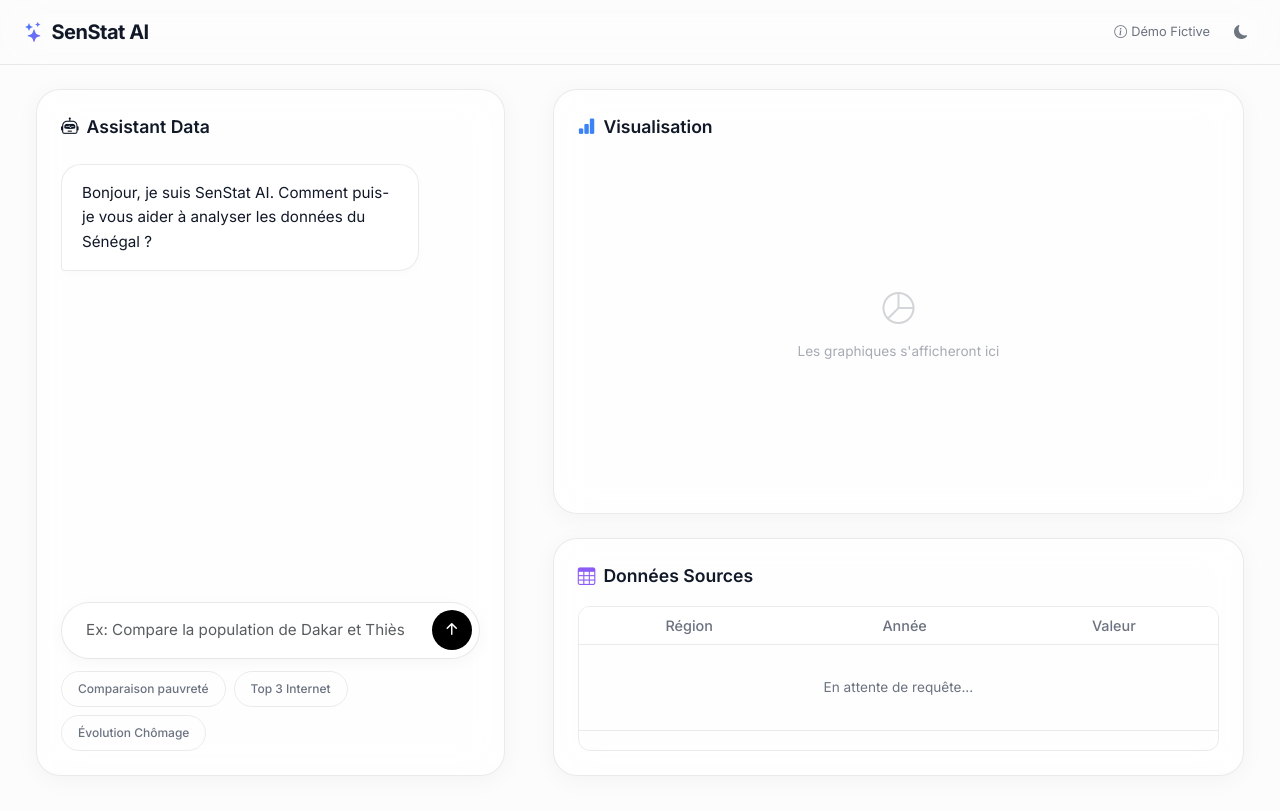
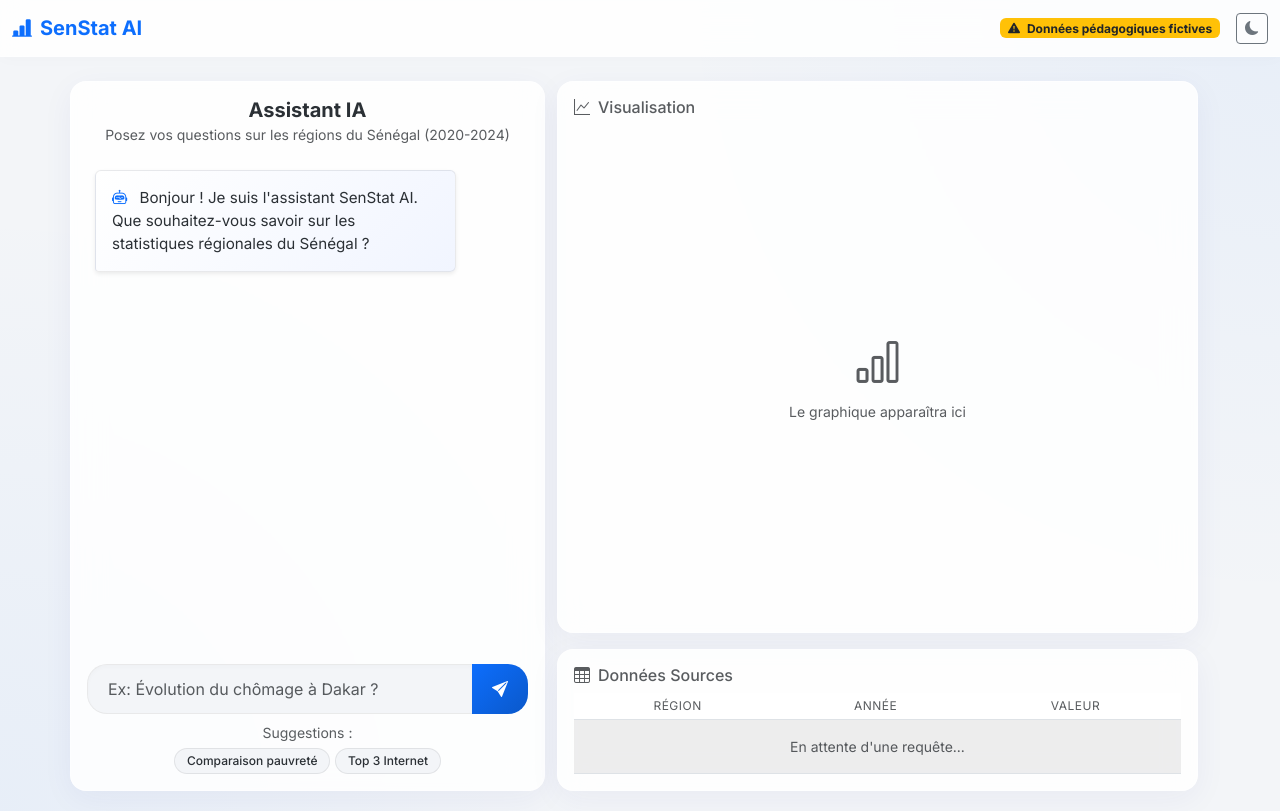
Before and after one commit to diopmassogui68-hash/SenStat-AI, a Django app: page / in a window 1280 px wide. Before the commit the page ends 776 px from the top, so only its background shows below. Run offline with Django 5.2, Linux system fonts and the light colour scheme; a map, chart or similar area stays blank.

Commit message:
Revert "style: refonte totale vers une UI ultra-premium (Bento box, Vercel-like)"
This reverts commit 9feff7cb39416007de64c16e509142329e735828.

```diff
--- a/static/css/style.css
+++ b/static/css/style.css
@@ -1,333 +1,236 @@
 /*
- * SenStat AI - Ultra Premium UI/UX
- * Auteur: Sanor Mangane
+ * SenStat AI - Styles Premium & UX Avancée
+ * Auteur: Sanor Mangane (Habillage & UX)
  */
 
  :root {
-    /* Thème Clair - Apple/Vercel inspired */
-    --bg-color: #fcfcfc;
-    --panel-bg: rgba(255, 255, 255, 0.7);
-    --text-primary: #111827;
-    --text-secondary: #6b7280;
+    /* Thème Clair - Premium */
+    --bg-color: #f3f5f8;
+    --panel-bg: rgba(255, 255, 255, 0.85);
+    --text-color: #2b3035;
     --border-color: rgba(0, 0, 0, 0.08);
-    --chat-bot-bg: #ffffff;
-    --chat-user-bg: #000000;
+    --chat-bot-bg: linear-gradient(135deg, #ffffff 0%, #f1f5ff 100%);
+    --chat-user-bg: linear-gradient(135deg, #0d6efd 0%, #0a58ca 100%);
     --chat-user-text: #ffffff;
-    --accent-color: #000000;
-    --accent-hover: #333333;
-    --glass-shadow: 0 4px 24px rgba(0, 0, 0, 0.04);
-    --glass-border: 1px solid rgba(255, 255, 255, 0.6);
-    --input-bg: #ffffff;
+    --text-muted: #6c757d;
+    --glass-shadow: 0 8px 32px 0 rgba(31, 38, 135, 0.05);
+    --glass-border: 1px solid rgba(255, 255, 255, 0.4);
+    --accent-glow: 0 0 15px rgba(13, 110, 253, 0.3);
 }
 
 [data-bs-theme="dark"] {
-    /* Thème Sombre - Sleek AI Dashboard */
-    --bg-color: #09090b;
-    --panel-bg: rgba(24, 24, 27, 0.6);
-    --text-primary: #fafafa;
-    --text-secondary: #a1a1aa;
-    --border-color: rgba(255, 255, 255, 0.1);
-    --chat-bot-bg: #18181b;
-    --chat-user-bg: #ffffff;
-    --chat-user-text: #09090b;
-    --accent-color: #ffffff;
-    --accent-hover: #e4e4e7;
-    --glass-shadow: 0 8px 32px rgba(0, 0, 0, 0.5);
-    --glass-border: 1px solid rgba(255, 255, 255, 0.08);
-    --input-bg: #18181b;
+    /* Thème Sombre - Premium & Sleek */
+    --bg-color: #0f1115;
+    --panel-bg: rgba(25, 28, 36, 0.75);
+    --text-color: #e9ecef;
+    --border-color: rgba(255, 255, 255, 0.05);
+    --chat-bot-bg: linear-gradient(135deg, #1c1f26 0%, #2a2e39 100%);
+    --chat-user-bg: linear-gradient(135deg, #3d8bfd 0%, #0d6efd 100%);
+    --chat-user-text: #ffffff;
+    --text-muted: #adb5bd;
+    --glass-shadow: 0 8px 32px 0 rgba(0, 0, 0, 0.4);
+    --glass-border: 1px solid rgba(255, 255, 255, 0.05);
+    --accent-glow: 0 0 20px rgba(61, 139, 253, 0.2);
 }
 
 body {
-    font-family: 'Inter', -apple-system, BlinkMacSystemFont, "Segoe UI", Roboto, Helvetica, Arial, sans-serif;
+    font-family: 'Inter', sans-serif;
     background-color: var(--bg-color);
-    color: var(--text-primary);
-    transition: background-color 0.5s ease, color 0.5s ease;
-    height: 100vh;
+    color: var(--text-color);
+    transition: background-color 0.4s cubic-bezier(0.4, 0, 0.2, 1), color 0.4s ease;
+    min-height: 100vh;
     display: flex;
     flex-direction: column;
-    overflow: hidden;
-    margin: 0;
+    overflow-x: hidden;
+    background-image: radial-gradient(circle at top right, rgba(13, 110, 253, 0.05), transparent 40%),
+                      radial-gradient(circle at bottom left, rgba(13, 110, 253, 0.05), transparent 40%);
 }
 
-/* Navbar ultra minimaliste */
 .navbar {
-    background-color: transparent !important;
-    backdrop-filter: blur(20px);
-    -webkit-backdrop-filter: blur(20px);
-    border-bottom: 1px solid var(--border-color);
-    padding: 12px 24px;
-    z-index: 1000;
-}
-
-.navbar-brand {
-    font-weight: 700;
-    letter-spacing: -0.5px;
-    color: var(--text-primary) !important;
-    display: flex;
-    align-items: center;
-    gap: 8px;
-}
-
-.navbar-brand i {
-    background: linear-gradient(135deg, #3b82f6, #8b5cf6);
-    -webkit-background-clip: text;
-    -webkit-text-fill-color: transparent;
+    background-color: var(--panel-bg) !important;
+    backdrop-filter: blur(12px);
+    -webkit-backdrop-filter: blur(12px);
+    border-bottom: var(--glass-border) !important;
+    box-shadow: 0 2px 15px rgba(0,0,0,0.02);
 }
 
 .main-container {
     flex-grow: 1;
-    height: calc(100vh - 65px);
-    padding: 24px;
-    max-width: 1600px;
-    margin: 0 auto;
-    width: 100%;
+    padding-bottom: 20px;
+    height: calc(100vh - 70px);
 }
 
-/* Disposition en colonnes */
-.row.h-100 {
-    margin: 0;
-    gap: 24px;
+/* Glassmorphism Panels */
+.chat-panel, .card {
+    background: var(--panel-bg) !important;
+    backdrop-filter: blur(16px);
+    -webkit-backdrop-filter: blur(16px);
+    border: var(--glass-border) !important;
+    box-shadow: var(--glass-shadow) !important;
+    border-radius: 16px !important;
+    transition: transform 0.3s ease, box-shadow 0.3s ease;
 }
 
-.col-chat {
-    width: 40%;
-    max-width: 500px;
+.card:hover {
+    box-shadow: var(--glass-shadow), var(--accent-glow) !important;
+    transform: translateY(-2px);
 }
 
-.col-visu {
-    flex: 1;
-}
-
-/* Panneaux avec effet Glass/Bento Box */
-.bento-panel {
-    background: var(--panel-bg);
-    backdrop-filter: blur(20px);
-    -webkit-backdrop-filter: blur(20px);
-    border: var(--glass-border);
-    box-shadow: var(--glass-shadow);
-    border-radius: 24px;
-    padding: 24px;
-    display: flex;
-    flex-direction: column;
-    transition: all 0.4s ease;
-    border: 1px solid var(--border-color);
-}
-
-/* Zone Historique Chat */
 .chat-history {
-    background: transparent;
+    background-color: transparent;
     border: none;
     display: flex;
     flex-direction: column;
-    gap: 20px;
-    padding-right: 12px;
-    overflow-y: auto;
     scroll-behavior: smooth;
+    padding: 10px 5px;
 }
 
-/* Messages */
+/* Bulles de message avec Micro-animations */
 .msg-bubble {
-    max-width: 88%;
+    max-width: 85%;
+    word-wrap: break-word;
     font-size: 0.95rem;
-    line-height: 1.6;
-    padding: 16px 20px;
-    border-radius: 20px;
-    animation: fadeScaleIn 0.4s cubic-bezier(0.16, 1, 0.3, 1) forwards;
+    line-height: 1.5;
+    animation: slideUpFade 0.4s cubic-bezier(0.175, 0.885, 0.32, 1.275) forwards;
+    box-shadow: 0 4px 15px rgba(0,0,0,0.03);
+    border: 1px solid var(--border-color);
 }
 
 .bot-msg {
     align-self: flex-start;
-    background: var(--chat-bot-bg);
-    color: var(--text-primary);
-    border-bottom-left-radius: 4px;
-    border: 1px solid var(--border-color);
-    box-shadow: 0 2px 10px rgba(0,0,0,0.02);
+    background: var(--chat-bot-bg) !important;
+    border-bottom-left-radius: 4px !important;
+    color: var(--text-color);
 }
 
 .user-msg {
     align-self: flex-end;
-    background: var(--chat-user-bg);
+    background: var(--chat-user-bg) !important;
+    border-bottom-right-radius: 4px !important;
     color: var(--chat-user-text);
-    border-bottom-right-radius: 4px;
+    border: none;
+}
+
+.user-msg .bi {
+    color: var(--chat-user-text) !important;
 }
 
 .intent-details {
-    font-size: 0.75rem;
-    color: var(--text-secondary);
-    background-color: var(--bg-color);
+    font-size: 0.8rem;
+    background-color: rgba(255,255,255,0.4);
     padding: 8px 12px;
-    border-radius: 8px;
-    margin-top: 12px;
-    border: 1px solid var(--border-color);
-    display: inline-block;
+    border-radius: 6px;
+    margin-top: 10px;
+    border-left: 3px solid #10b981;
+    backdrop-filter: blur(4px);
 }
 
-/* Zone de Saisie Flottante */
-.input-area {
-    margin-top: auto;
-    padding-top: 20px;
-    position: relative;
+[data-bs-theme="dark"] .intent-details {
+    background-color: rgba(0,0,0,0.2);
 }
 
+/* Inputs & Buttons - Premium Feel */
 .form-control {
-    background-color: var(--input-bg);
+    background-color: var(--bg-color);
     border: 1px solid var(--border-color);
-    color: var(--text-primary);
-    border-radius: 100px;
-    padding: 16px 60px 16px 24px;
-    box-shadow: 0 4px 15px rgba(0,0,0,0.03);
-    font-size: 0.95rem;
+    color: var(--text-color);
+    border-radius: 20px 0 0 20px;
+    padding: 12px 20px;
+    box-shadow: inset 0 2px 4px rgba(0,0,0,0.02);
     transition: all 0.3s ease;
 }
 
 .form-control:focus {
-    background-color: var(--input-bg);
-    color: var(--text-primary);
-    border-color: var(--text-secondary);
-    box-shadow: 0 0 0 4px rgba(0,0,0,0.05);
-    outline: none;
+    background-color: var(--bg-color);
+    color: var(--text-color);
+    box-shadow: 0 0 0 3px rgba(13, 110, 253, 0.15), inset 0 2px 4px rgba(0,0,0,0.02);
+    border-color: #0d6efd;
 }
 
-[data-bs-theme="dark"] .form-control:focus {
-    box-shadow: 0 0 0 4px rgba(255,255,255,0.05);
+.btn-primary {
+    border-radius: 0 20px 20px 0;
+    padding: 10px 20px;
+    background: linear-gradient(135deg, #0d6efd, #0a58ca);
+    border: none;
+    transition: all 0.3s ease;
 }
 
-.btn-send {
-    position: absolute;
-    right: 8px;
-    top: 28px;
-    background: var(--accent-color);
-    color: var(--chat-user-text);
-    border: none;
-    border-radius: 50%;
-    width: 40px;
-    height: 40px;
-    display: flex;
-    align-items: center;
-    justify-content: center;
-    transition: transform 0.2s, background 0.2s;
+.btn-primary:hover {
+    transform: translateX(2px);
+    box-shadow: var(--accent-glow);
 }
 
-.btn-send:hover {
-    background: var(--accent-hover);
-    transform: scale(1.05);
-}
-
-/* Suggestions */
-.suggestions-wrapper {
-    display: flex;
-    gap: 8px;
-    flex-wrap: wrap;
-    margin-top: 12px;
-}
-
+/* Badges de suggestion */
 .badge-suggestion {
-    background: transparent !important;
-    color: var(--text-secondary) !important;
+    background-color: var(--bg-color) !important;
+    color: var(--text-color) !important;
     border: 1px solid var(--border-color);
-    padding: 8px 16px;
-    border-radius: 100px;
+    padding: 6px 12px;
+    border-radius: 20px;
     font-weight: 500;
-    font-size: 0.75rem;
-    cursor: pointer;
-    transition: all 0.2s ease;
+    transition: all 0.2s cubic-bezier(0.4, 0, 0.2, 1);
 }
 
 .badge-suggestion:hover {
-    border-color: var(--text-primary);
-    color: var(--text-primary) !important;
+    transform: translateY(-2px);
+    background-color: #0d6efd !important;
+    color: white !important;
+    border-color: #0d6efd;
+    box-shadow: 0 4px 10px rgba(13, 110, 253, 0.3);
 }
 
-/* Visualisation & Tableau */
-.visu-container {
-    display: flex;
-    flex-direction: column;
-    gap: 24px;
-    height: 100%;
+/* Tableau Premium */
+.table {
+    color: var(--text-color);
+    vertical-align: middle;
+}
+.table-hover tbody tr:hover {
+    background-color: rgba(13, 110, 253, 0.05);
+    transition: background-color 0.2s;
+}
+.table-striped>tbody>tr:nth-of-type(odd)>* {
+    color: var(--text-color);
+    background-color: rgba(0,0,0,0.015);
+}
+[data-bs-theme="dark"] .table-striped>tbody>tr:nth-of-type(odd)>* {
+    background-color: rgba(255,255,255,0.015);
+}
+th {
+    text-transform: uppercase;
+    font-size: 0.75rem;
+    letter-spacing: 0.5px;
 }
 
-.chart-bento {
-    flex: 2;
-    min-height: 0;
+/* Animations clés */
+@keyframes slideUpFade {
+    from {
+        opacity: 0;
+        transform: translateY(15px) scale(0.98);
+    }
+    to {
+        opacity: 1;
+        transform: translateY(0) scale(1);
+    }
 }
 
-.table-bento {
-    flex: 1;
-    min-height: 0;
-    overflow: hidden;
-    display: flex;
-    flex-direction: column;
-}
-
-.bento-header {
-    display: flex;
-    align-items: center;
-    justify-content: space-between;
-    margin-bottom: 16px;
-    font-weight: 600;
-    color: var(--text-primary);
-    font-size: 1.1rem;
-}
-
-.table-wrapper {
-    flex-grow: 1;
-    overflow-y: auto;
-    border-radius: 12px;
-    border: 1px solid var(--border-color);
-}
-
-.table {
-    margin: 0;
-    color: var(--text-primary);
-    font-size: 0.9rem;
-}
-
-.table th {
-    background-color: var(--chat-bot-bg);
-    color: var(--text-secondary);
-    font-weight: 500;
-    border-bottom: 1px solid var(--border-color);
-    position: sticky;
-    top: 0;
-}
-
-.table td {
-    border-bottom: 1px solid var(--border-color);
-    background-color: transparent;
-}
-
-/* Animations */
-@keyframes fadeScaleIn {
-    0% { opacity: 0; transform: translateY(10px) scale(0.98); }
-    100% { opacity: 1; transform: translateY(0) scale(1); }
-}
-
-/* Scrollbar minimale */
-::-webkit-scrollbar { width: 4px; height: 4px; }
-::-webkit-scrollbar-track { background: transparent; }
-::-webkit-scrollbar-thumb { background: var(--border-color); border-radius: 4px; }
-::-webkit-scrollbar-thumb:hover { background: var(--text-secondary); }
-
-/* Loader stylisé */
-.typing-indicator {
-    display: flex;
-    gap: 4px;
-    padding: 16px 20px;
-    background: var(--chat-bot-bg);
-    border-radius: 20px;
-    width: fit-content;
-    border: 1px solid var(--border-color);
-}
-.typing-dot {
+/* Scrollbar personnalisée Elegante */
+::-webkit-scrollbar {
     width: 6px;
     height: 6px;
-    background: var(--text-secondary);
-    border-radius: 50%;
-    animation: typing 1.4s infinite ease-in-out both;
 }
-.typing-dot:nth-child(1) { animation-delay: -0.32s; }
-.typing-dot:nth-child(2) { animation-delay: -0.16s; }
-@keyframes typing {
-    0%, 80%, 100% { transform: scale(0); opacity: 0.5; }
-    40% { transform: scale(1); opacity: 1; }
+::-webkit-scrollbar-track {
+    background: transparent;
 }
+::-webkit-scrollbar-thumb {
+    background-color: rgba(0,0,0,0.1);
+    border-radius: 10px;
+}
+[data-bs-theme="dark"] ::-webkit-scrollbar-thumb {
+    background-color: rgba(255,255,255,0.1);
+}
+::-webkit-scrollbar-thumb:hover {
+    background-color: rgba(0,0,0,0.2);
+}
+[data-bs-theme="dark"] ::-webkit-scrollbar-thumb:hover {
+    background-color: rgba(255,255,255,0.2);
+}
--- a/templates/chatbot/index.html
+++ b/templates/chatbot/index.html
@@ -1,122 +1,125 @@
 {% load static %}
 <!DOCTYPE html>
-<html lang="fr" data-bs-theme="dark">
+<html lang="fr" data-bs-theme="light">
 <head>
     <meta charset="UTF-8">
     <meta name="viewport" content="width=device-width, initial-scale=1.0">
-    <title>SenStat AI</title>
+    <title>SenStat AI - Assistant Statistique</title>
     <!-- Google Fonts: Inter -->
-    <link href="https://fonts.googleapis.com/css2?family=Inter:wght@400;500;600;700&display=swap" rel="stylesheet">
-    <!-- Bootstrap 5 (Base Grid & Utils) -->
+    <link href="https://fonts.googleapis.com/css2?family=Inter:wght@300;400;500;600;700&display=swap" rel="stylesheet">
+    <!-- Bootstrap 5 -->
     <link href="https://cdn.jsdelivr.net/npm/bootstrap@5.3.0/dist/css/bootstrap.min.css" rel="stylesheet">
     <!-- Bootstrap Icons -->
     <link href="https://cdn.jsdelivr.net/npm/bootstrap-icons@1.10.5/font/bootstrap-icons.css" rel="stylesheet">
     <!-- Custom CSS -->
     <link href="{% static 'css/style.css' %}" rel="stylesheet">
+
     <!-- CSRF Token -->
     <meta name="csrf-token" content="{{ csrf_token }}">
 </head>
 <body>
-    <nav class="navbar">
-        <a class="navbar-brand" href="#">
-            <i class="bi bi-stars"></i> SenStat AI
-        </a>
-        <div class="d-flex align-items-center gap-3">
-            <span style="font-size: 0.8rem; color: var(--text-secondary);"><i class="bi bi-info-circle me-1"></i>Démo Fictive</span>
-            <button id="themeToggle" class="btn btn-sm text-secondary" style="background:transparent; border:none;">
-                <i class="bi bi-sun-fill" id="themeIcon"></i>
-            </button>
+    <nav class="navbar navbar-expand-lg bg-body-tertiary border-bottom">
+        <div class="container-fluid">
+            <a class="navbar-brand fw-bold text-primary" href="#">
+                <i class="bi bi-bar-chart-line-fill me-2"></i>SenStat AI
+            </a>
+            <div class="d-flex align-items-center">
+                <span class="badge bg-warning text-dark me-3" title="Important">
+                    <i class="bi bi-exclamation-triangle-fill me-1"></i> Données pédagogiques fictives
+                </span>
+                <button id="themeToggle" class="btn btn-outline-secondary btn-sm">
+                    <i class="bi bi-moon-fill" id="themeIcon"></i>
+                </button>
+            </div>
         </div>
     </nav>
 
-    <div class="main-container">
+    <div class="container mt-4 main-container">
         <div class="row h-100">
             <!-- Zone Chatbot (Gauche) -->
-            <div class="col-chat h-100 d-flex flex-column">
-                <div class="bento-panel h-100">
-                    <div class="bento-header mb-4">
-                        <span><i class="bi bi-robot me-2"></i>Assistant Data</span>
+            <div class="col-md-5 d-flex flex-column chat-panel rounded shadow-sm bg-body p-3 h-100 border">
+                <div class="text-center mb-3">
+                    <h5 class="fw-bold mb-0">Assistant IA</h5>
+                    <small class="text-muted">Posez vos questions sur les régions du Sénégal (2020-2024)</small>
+                </div>
+
+                <!-- Historique de session (JS) -->
+                <div id="chatHistory" class="flex-grow-1 overflow-auto mb-3 p-2 rounded chat-history">
+                    <div class="bot-msg msg-bubble shadow-sm p-3 rounded mb-3 bg-primary bg-opacity-10">
+                        <i class="bi bi-robot me-2 text-primary"></i> Bonjour ! Je suis l'assistant SenStat AI. Que souhaitez-vous savoir sur les statistiques régionales du Sénégal ?
                     </div>
+                </div>
 
-                    <!-- Historique -->
-                    <div id="chatHistory" class="chat-history flex-grow-1">
-                        <div class="msg-bubble bot-msg">
-                            Bonjour, je suis SenStat AI. Comment puis-je vous aider à analyser les données du Sénégal ?
-                        </div>
+                <!-- Indicateur de chargement -->
+                <div id="loadingIndicator" class="text-center d-none mb-3">
+                    <div class="spinner-border text-primary spinner-border-sm" role="status">
+                        <span class="visually-hidden">Chargement...</span>
                     </div>
+                    <span class="ms-2 small text-muted">Analyse en cours...</span>
+                </div>
 
-                    <!-- Loader (caché par défaut) -->
-                    <div id="loadingIndicator" class="typing-indicator d-none mt-3 mb-2">
-                        <div class="typing-dot"></div><div class="typing-dot"></div><div class="typing-dot"></div>
+                <!-- Zone de saisie -->
+                <form id="questionForm" class="mt-auto">
+                    <div class="input-group">
+                        <input type="text" id="questionInput" class="form-control" placeholder="Ex: Évolution du chômage à Dakar ?" required autocomplete="off">
+                        <button class="btn btn-primary" type="submit" id="sendBtn">
+                            <i class="bi bi-send-fill"></i>
+                        </button>
                     </div>
+                </form>
 
-                    <!-- Input Flottant -->
-                    <div class="input-area">
-                        <form id="questionForm">
-                            <input type="text" id="questionInput" class="form-control w-100" placeholder="Ex: Compare la population de Dakar et Thiès" required autocomplete="off">
-                            <button type="submit" class="btn-send" id="sendBtn">
-                                <i class="bi bi-arrow-up-short fs-4"></i>
-                            </button>
-                        </form>
-
-                        <!-- Suggestions -->
-                        <div class="suggestions-wrapper" id="suggestionsContainer">
-                            <span class="badge-suggestion" data-question="Compare la pauvreté entre Dakar et Thiès">Comparaison pauvreté</span>
-                            <span class="badge-suggestion" data-question="Quel est le top 3 des régions pour l'accès internet ?">Top 3 Internet</span>
-                            <span class="badge-suggestion" data-question="Évolution du chômage à Diourbel">Évolution Chômage</span>
-                        </div>
-                    </div>
+                <!-- Suggestions (Bonus) -->
+                <div class="mt-2 text-center" id="suggestionsContainer">
+                    <small class="text-muted d-block mb-1">Suggestions :</small>
+                    <span class="badge bg-secondary badge-suggestion cursor-pointer" data-question="Compare la pauvreté entre Dakar et Thiès">Comparaison pauvreté</span>
+                    <span class="badge bg-secondary badge-suggestion cursor-pointer" data-question="Quel est le top 3 des régions pour l'accès internet en 2024 ?">Top 3 Internet</span>
                 </div>
             </div>
 
             <!-- Zone Visualisation (Droite) -->
-            <div class="col-visu h-100">
-                <div class="visu-container">
-
-                    <!-- Graphique Bento -->
-                    <div class="bento-panel chart-bento">
-                        <div class="bento-header">
-                            <span><i class="bi bi-bar-chart-fill me-2" style="color: #3b82f6;"></i>Visualisation</span>
-                        </div>
-                        <div class="position-relative w-100 h-100">
+            <div class="col-md-7 d-flex flex-column h-100">
+                <!-- Zone Graphique -->
+                <div class="card shadow-sm mb-3 border-0 flex-grow-1">
+                    <div class="card-body d-flex flex-column justify-content-center align-items-center">
+                        <h6 class="card-title text-muted text-start w-100 mb-3"><i class="bi bi-graph-up me-2"></i>Visualisation</h6>
+                        <div class="w-100 h-100 position-relative" style="min-height: 250px;">
                             <canvas id="resultChart"></canvas>
-                            <div id="emptyChartMsg" class="position-absolute top-50 start-50 translate-middle text-center" style="color: var(--text-secondary);">
-                                <i class="bi bi-pie-chart" style="font-size: 2rem; opacity: 0.3;"></i>
-                                <p class="mt-2 mb-0" style="font-size: 0.85rem; opacity: 0.6;">Les graphiques s'afficheront ici</p>
+                            <div id="emptyChartMsg" class="position-absolute top-50 start-50 translate-middle text-muted text-center w-100">
+                                <i class="bi bi-bar-chart text-light-gray" style="font-size: 3rem;"></i><br>
+                                <small>Le graphique apparaîtra ici</small>
                             </div>
                         </div>
                     </div>
+                </div>
 
-                    <!-- Tableau Bento -->
-                    <div class="bento-panel table-bento">
-                        <div class="bento-header mb-3">
-                            <span><i class="bi bi-table me-2" style="color: #8b5cf6;"></i>Données Sources</span>
-                            <button id="exportCsvBtn" class="btn btn-sm d-none" style="background: transparent; color: var(--text-secondary); border: 1px solid var(--border-color); border-radius: 8px;">
-                                <i class="bi bi-download me-1"></i> CSV
-                            </button>
+                <!-- Zone Tableau -->
+                <div class="card shadow-sm border-0 table-card">
+                    <div class="card-body">
+                        <div class="d-flex justify-content-between align-items-center mb-2">
+                            <h6 class="card-title text-muted mb-0"><i class="bi bi-table me-2"></i>Données Sources</h6>
+                            <button id="exportCsvBtn" class="btn btn-outline-secondary btn-sm d-none" title="Exporter en CSV (Bonus)"><i class="bi bi-download"></i></button>
                         </div>
-                        <div class="table-wrapper">
-                            <table class="table text-center" id="resultTable">
+                        <div class="table-responsive" style="max-height: 200px;">
+                            <table class="table table-sm table-hover table-striped mb-0 text-center" id="resultTable">
                                 <thead>
                                     <tr id="tableHead">
-                                        <th>Région</th>
-                                        <th>Année</th>
-                                        <th>Valeur</th>
+                                        <th class="text-muted fw-normal">Région</th>
+                                        <th class="text-muted fw-normal">Année</th>
+                                        <th class="text-muted fw-normal">Valeur</th>
                                     </tr>
                                 </thead>
                                 <tbody id="tableBody">
-                                    <tr><td colspan="3" style="color: var(--text-secondary); font-size: 0.85rem; padding: 2rem 0;">En attente de requête...</td></tr>
+                                    <tr><td colspan="3" class="text-muted small py-3">En attente d'une requête...</td></tr>
                                 </tbody>
                             </table>
                         </div>
                     </div>
-
                 </div>
             </div>
         </div>
     </div>
 
-    <!-- Chart.js -->
+    <!-- Chart.js (Version verrouillée pour éviter les crashs futurs) -->
     <script src="https://cdn.jsdelivr.net/npm/chart.js@4.4.1/dist/chart.umd.min.js"></script>
     <!-- Custom JS -->
     <script src="{% static 'js/chat.js' %}"></script>
```
